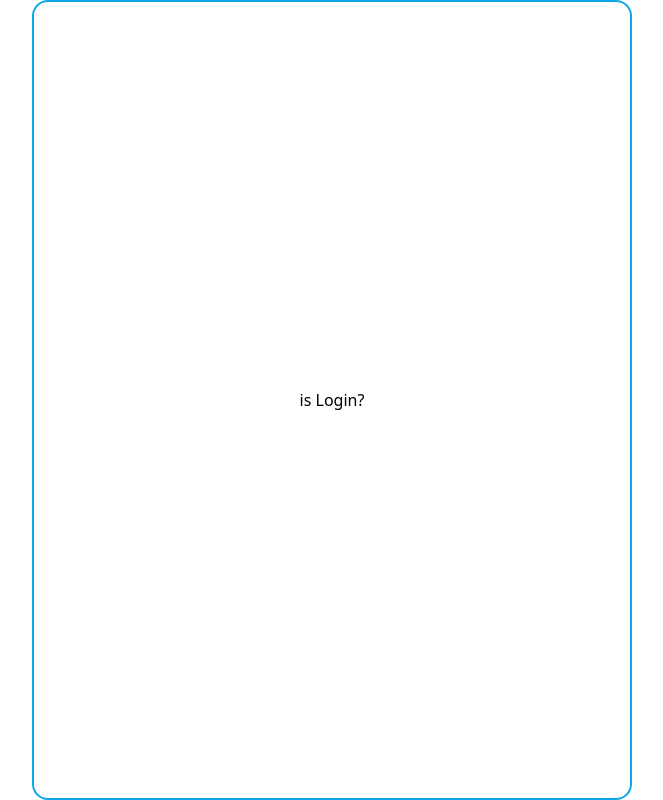
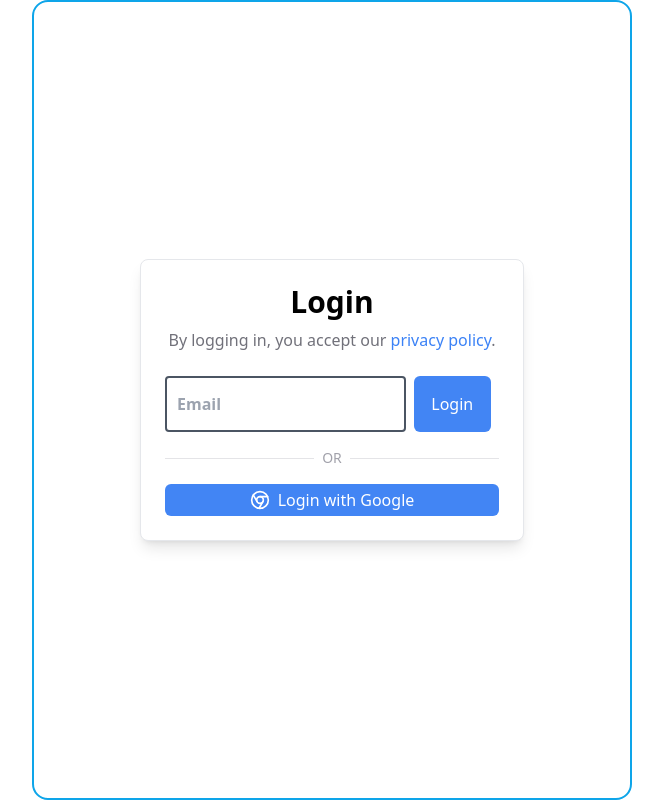
Before and after one commit to Joonpark4/wordpocket, a Next.js app: page / in a window 1280 px wide. Shown: the whole page, without its empty margins (308-971 px from the left). Built offline with nearby package versions, Linux system fonts and the light colour scheme.

Commit message:
Add Input, Label, and Login components

```diff
--- /dev/null
+++ b/src/app/components/forms/Input.tsx
@@ -0,0 +1,20 @@
+import { InputProps } from '@/app/types/Forms';
+export default function Input({
+  type,
+  id,
+  isPeer,
+  placeholder,
+  required,
+}: InputProps) {
+  return (
+    <input
+      type={type}
+      id={id}
+      className={`border-2 border-gray-600 w-full rounded-[4px] h-14 pt-4 pl-3 ${
+        isPeer && 'peer transition focus:outline-none focus:border-blue-500'
+      }`}
+      placeholder={isPeer ? ' ' : placeholder}
+      required={required}
+    />
+  );
+}
--- /dev/null
+++ b/src/app/components/forms/Label.tsx
@@ -0,0 +1,15 @@
+import { LabelProps } from '@/app/types/Forms';
+export default function Label({ id, text, isPeer }: LabelProps) {
+  return (
+    <label
+      htmlFor={id}
+      className={`absolute font-semibold text-gray-400 transition ease-in-out left-3 top-4
+              ${
+                isPeer &&
+                'peer-focus:-translate-x-2 peer-focus:scale-75 peer-focus:-translate-y-4  peer-valid:scale-75 peer-valid:-translate-x-2 peer-valid:-translate-y-4'
+              }`}
+    >
+      {text}
+    </label>
+  );
+}
--- /dev/null
+++ b/src/app/components/modals/Login.tsx
@@ -0,0 +1,67 @@
+import Link from 'next/link';
+import Label from '@/app/components/forms/Label';
+import Input from '@/app/components/forms/Input';
+export default function Login() {
+  return (
+    <div className="max-w-sm rounded-lg shadow-lg bg-white p-6 space-y-6 border border-gray-200 dark:border-gray-700">
+      <div className="space-y-2 text-center">
+        <h1 className="text-3xl font-bold">Login</h1>
+        <p className="text-zinc-500 dark:text-zinc-400">
+          By logging in, you accept our&nbsp;
+          <Link className="text-blue-500 hover:text-blue-700" href="#">
+            privacy policy
+          </Link>
+          .
+        </p>
+      </div>
+      <div className="space-y-4">
+        <div className="flex">
+          <div className="flex flex-col grow">
+            <div className="relative">
+              <Input type="email" id="email" required isPeer={true} />
+              <Label id="email" text="Email" isPeer={true} />
+            </div>
+            {/* 이메일 먼저 받고 회원이 없으면 비밀번호 받기 */}
+            {/* <div className="relative">
+              <Input type="password" id="password" required isPeer={true} />
+              <Label id="password" text="password" isPeer={true} />
+            </div> */}
+          </div>
+          <div className="flex justify-center items-center w-24">
+            <button className="w-full h-full p-1 mx-2 py-3 rounded-md bg-[#4285F4] text-white">
+              Login
+            </button>
+          </div>
+        </div>
+        <div className="flex items-center space-x-2">
+          <hr className="flex-grow border-zinc-200 dark:border-zinc-700" />
+          <span className="text-zinc-400 dark:text-zinc-300 text-sm">OR</span>
+          <hr className="flex-grow border-zinc-200 dark:border-zinc-700" />
+        </div>
+        <button className="w-full p-1 rounded-md bg-[#4285F4] text-white">
+          <div className="flex items-center justify-center">
+            <svg
+              className=" w-5 h-5 mr-2"
+              fill="none"
+              height="24"
+              stroke="currentColor"
+              strokeLinecap="round"
+              strokeLinejoin="round"
+              strokeWidth="2"
+              viewBox="0 0 24 24"
+              width="24"
+              xmlns="http://www.w3.org/2000/svg"
+            >
+              <circle cx="12" cy="12" r="10" />
+              <circle cx="12" cy="12" r="4" />
+              <line x1="21.17" x2="12" y1="8" y2="8" />
+              <line x1="3.95" x2="8.54" y1="6.06" y2="14" />
+              <line x1="10.88" x2="15.46" y1="21.94" y2="14" />
+            </svg>
+            Login with Google
+          </div>
+        </button>
+      </div>
+    </div>
+  );
+}
--- a/src/app/page.tsx
+++ b/src/app/page.tsx
@@ -1,7 +1,8 @@
+import Login from './components/modals/Login';
 export default function Home() {
   return (
     <main className="flex flex-col items-center justify-center flex-1">
-      is Login?
+      <Login />
     </main>
-  )
+  );
 }
--- /dev/null
+++ b/src/app/types/Forms.ts
@@ -0,0 +1,12 @@
+export interface LabelProps {
+  id: string;
+  text: string;
+  isPeer: boolean;
+}
+export interface InputProps {
+  type: string;
+  id: string;
+  isPeer: boolean;
+  placeholder?: string;
+  required: boolean;
+}
```
